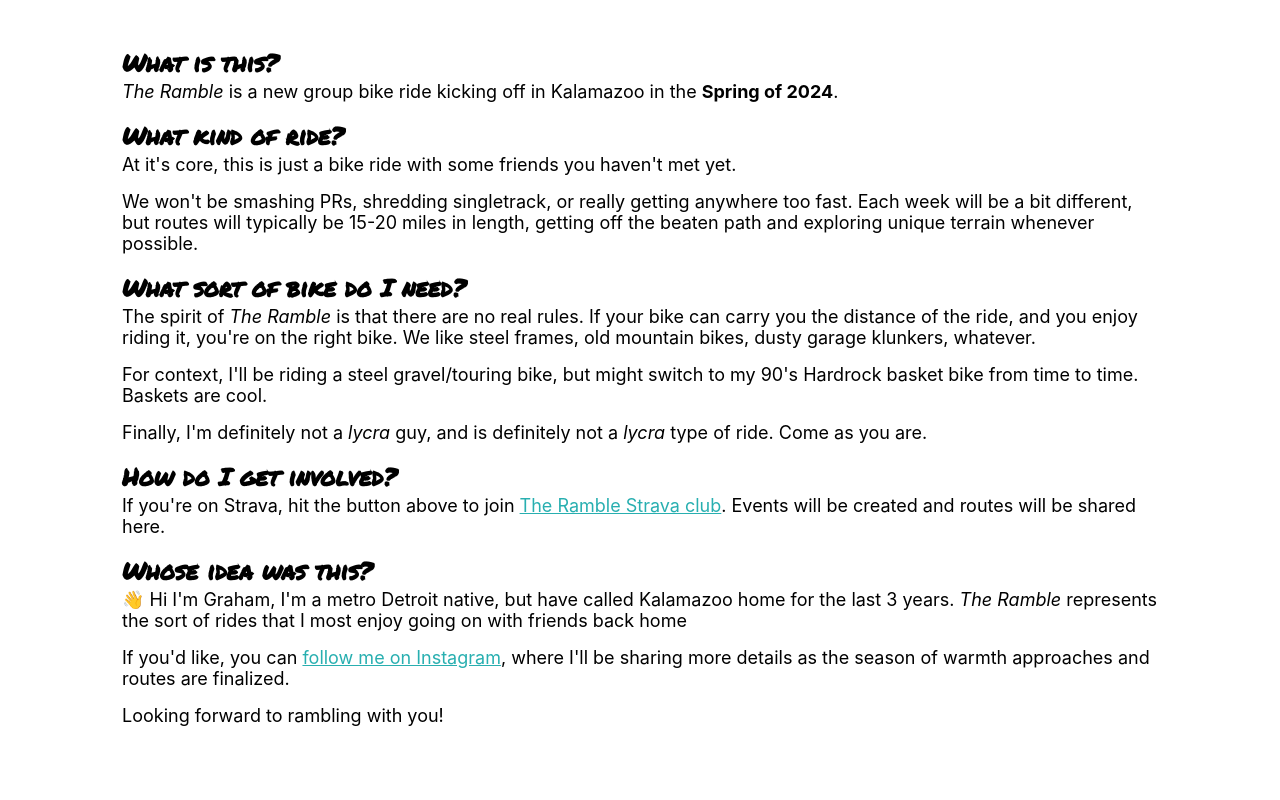
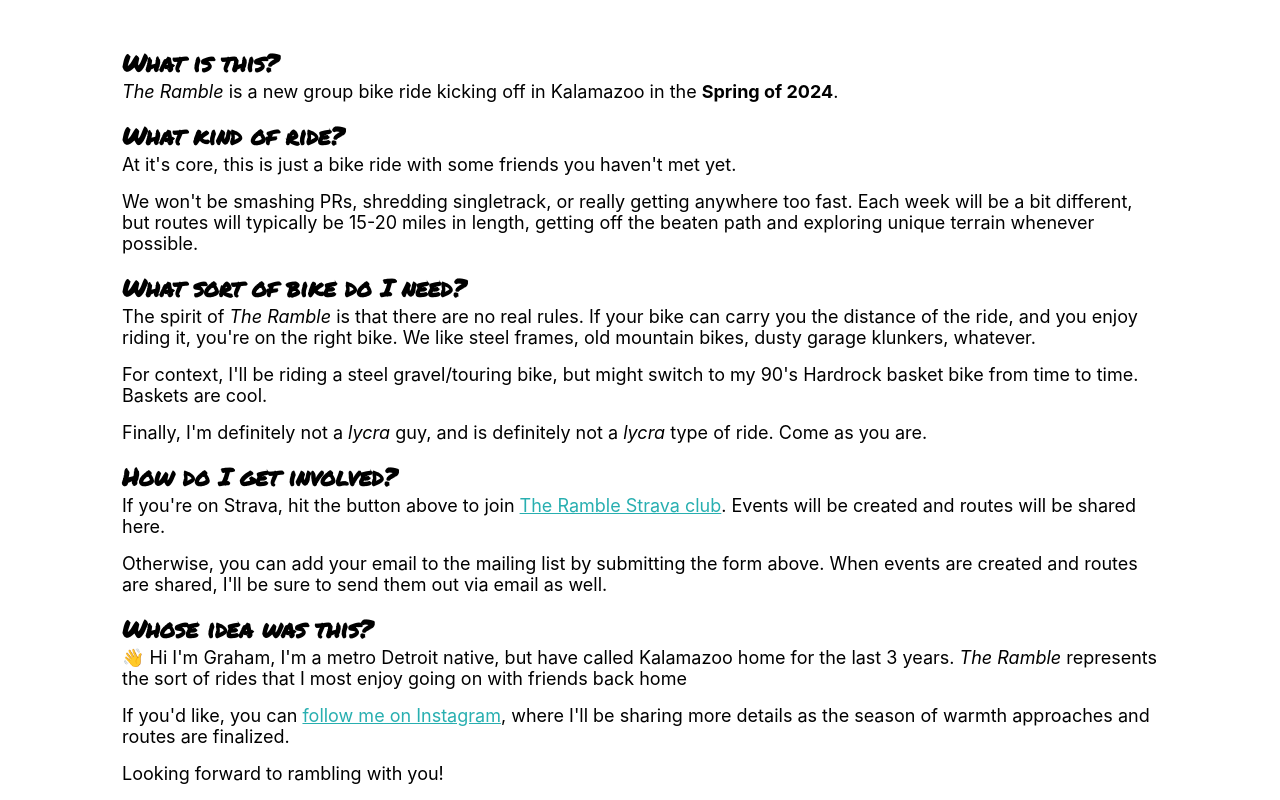
Before and after one commit to grahambewley/rkzoo, a React (Create React App) app: page / in a window 1280 px wide. Shown: the part 1557-2357 px from the top of the page. Before the commit the page ends 2299 px from the top, so only its background shows below. Built offline with nearby package versions, Linux system fonts and the light colour scheme.

Commit message:
Add email to description

```diff
--- a/src/App.js
+++ b/src/App.js
@@ -85,6 +85,7 @@ function App() {
 
         <h2>How do I get involved?</h2>
         <p>If you're on Strava, hit the button above to join <a href="https://www.strava.com/clubs/ramblekzoo">The Ramble Strava club</a>. Events will be created and routes will be shared here.</p>
+        <p>Otherwise, you can add your email to the mailing list by submitting the form above. When events are created and routes are shared, I'll be sure to send them out via email as well.</p>
 
         <h2>Whose idea was this?</h2>
         <p>👋 Hi I'm Graham, I'm a metro Detroit native, but have called Kalamazoo home for the last 3 years. <i>The Ramble</i> represents the sort of rides that I most enjoy going on with friends back home</p>
```
